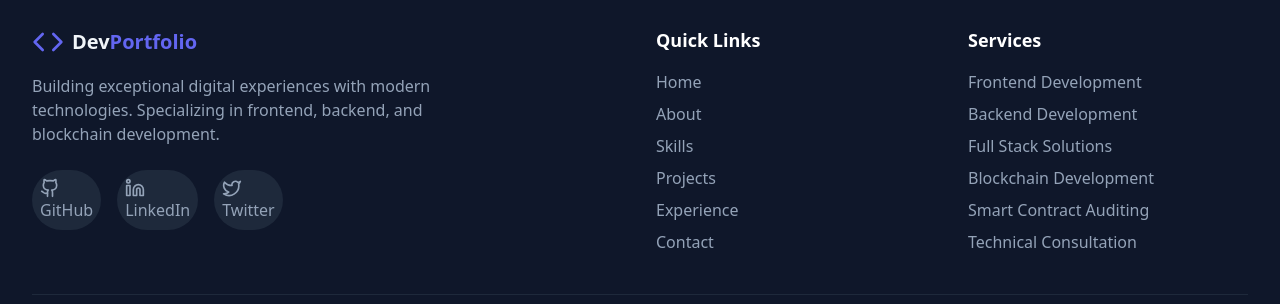
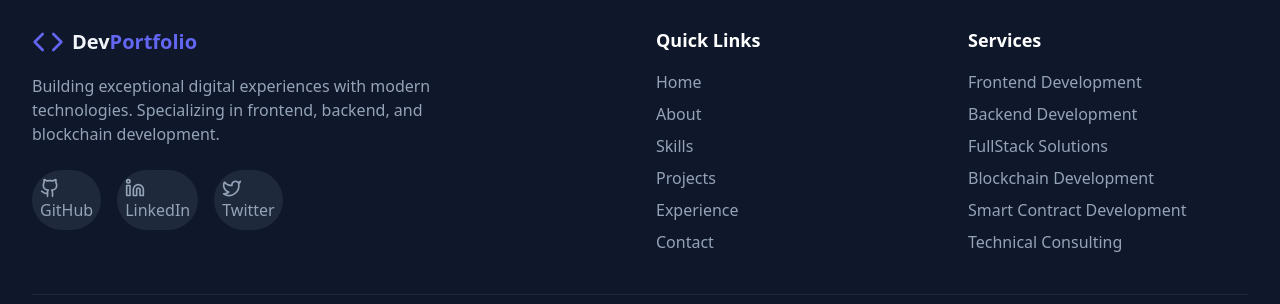
Before and after one commit to joelorzet/portfolio-v2, a React (Vite) app: page / in a window 1280 px wide. Shown: the part 5874-6178 px from the top of the page. Built offline with nearby package versions, Linux system fonts and the light colour scheme.

Commit message:
ref: Update Footer component to utilize useService hook for setting current service and improve service listing from static array to dynamic data mapping

```diff
--- a/src/components/Footer.tsx
+++ b/src/components/Footer.tsx
@@ -2,9 +2,11 @@ import { Github, Linkedin, Twitter } from '@/assets/icons';
 import { data } from '@/config/data';
 import { DevPortfolio } from './shared/dev-portfolio/DevPortfolio';
 import { Link } from './shared/link/Link';
+import { useService } from '@/hooks/useService';
 
 export const Footer = () => {
     const currentYear = new Date().getFullYear();
+    const { setCurrentService } = useService();
 
     return (
         <footer className="py-10 border-t bg-slate-900 border-slate-800">
@@ -46,20 +48,14 @@ export const Footer = () => {
                     <div>
                         <h3 className="mb-4 text-lg font-semibold text-white">Services</h3>
                         <ul className="space-y-2">
-                            {[
-                                'Frontend Development',
-                                'Backend Development',
-                                'Full Stack Solutions',
-                                'Blockchain Development',
-                                'Smart Contract Auditing',
-                                'Technical Consultation',
-                            ].map((service, index) => (
-                                <li key={index}>
+                            {Object.entries(data.services).map(([key, value]) => (
+                                <li key={key}>
                                     <a
                                         href="#contact"
                                         className="transition-colors text-slate-400 hover:text-indigo-400"
+                                        onClick={() => setCurrentService(value)}
                                     >
-                                        {service}
+                                        {value.label}
                                     </a>
                                 </li>
                             ))}
```
